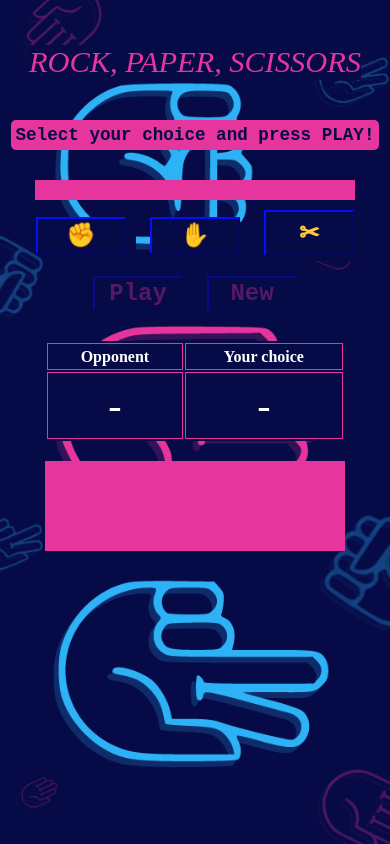
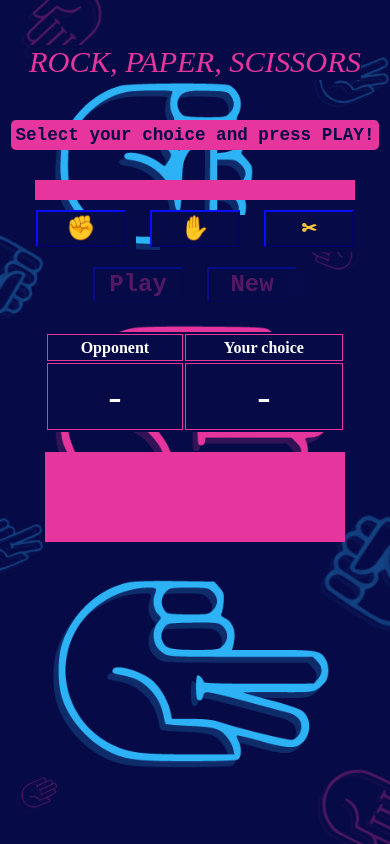
Before and after one commit to fayzanrj/rockpaperscissors.github.io, a plain HTML site: page index.html in a window 390 px wide. Drawn offline with Linux system fonts and the light colour scheme; a web font is replaced by a local one.

Commit message:
Update style.css

```diff
--- a/style.css
+++ b/style.css
@@ -116,10 +116,4 @@ button:disabled , #new-button:disabled , #play-button:disabled{
     header{
         font-size: 1.9rem;
     }
-
-    #scissors{
-        font-size: 2rem;
-        padding:1px;
-    }
-
 }
```
